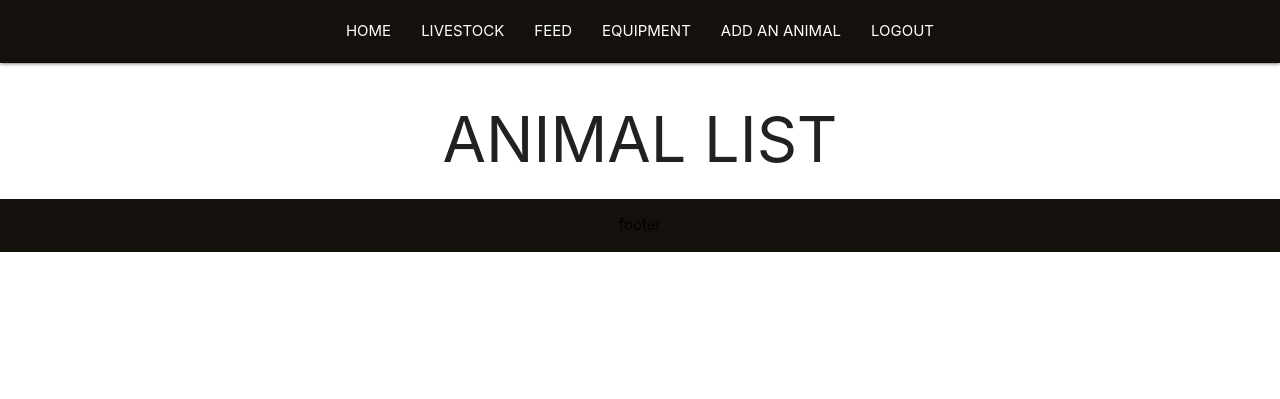
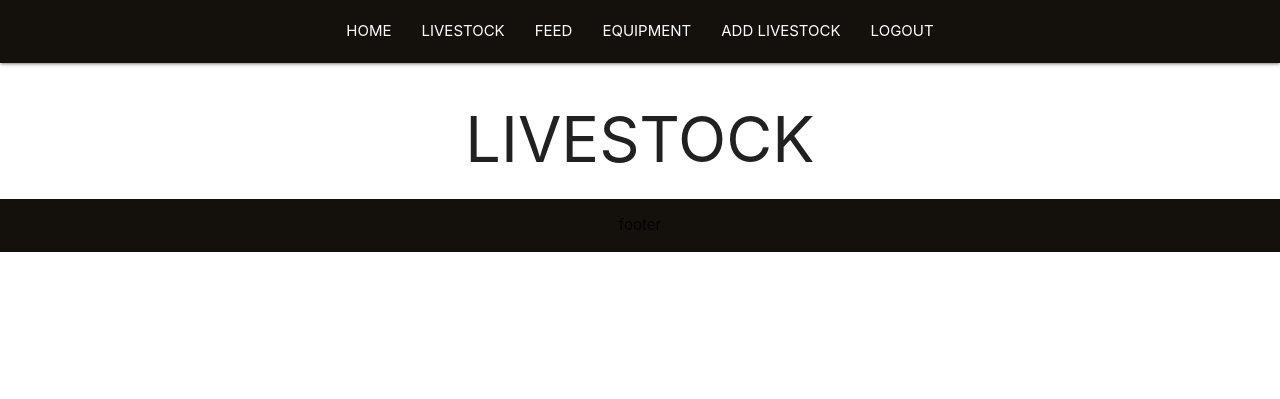
Before and after one commit to migdelinabuelna/HarvestHomestead, a Django app: page /animals/ in a window 1280 px wide. Shown: the part 401-800 px from the top of the page. Run offline with Django 4.2, Linux system fonts and the light colour scheme; the visitor is signed in with stand-in values (Sample User, id 1); data that the repository does not hold is empty.

```diff
--- a/main_app/templates/animals/index.html
+++ b/main_app/templates/animals/index.html
@@ -8,7 +8,7 @@
 
 
 {% block content %}
-<h1> ANIMAL LIST</h1>
+<h1> LIVESTOCK </h1>
 
 <body>
     {% for a in animal %}
--- a/main_app/templates/base.html
+++ b/main_app/templates/base.html
@@ -21,7 +21,7 @@
             <li><a href="#"> FEED </a></li>
             <li><a href="#"> EQUIPMENT </a></li>
             {% if user.is_authenticated %}
-            <li><a href="{% url 'animals_create' %}">ADD AN ANIMAL</a></li>
+            <li><a href="{% url 'animals_create' %}">ADD LIVESTOCK</a></li>
             <li><a href="{% url 'logout' %}">LOGOUT</a></li>
             {% else %}
             <li><a href="{% url 'login' %}">LOG IN</a></li>
--- a/main_app/templates/main_app/animal_form.html
+++ b/main_app/templates/main_app/animal_form.html
@@ -6,7 +6,7 @@
 {% if object %}
 	<h1>Edit <span>{{object.name}}</span></h1>
 {% else %}
-	<h1>ADD AN ANIMAL!</h1>
+	<h1>ADD LIVESTOCK!</h1>
 {% endif %}
 
 <form action="" method="POST">
```
